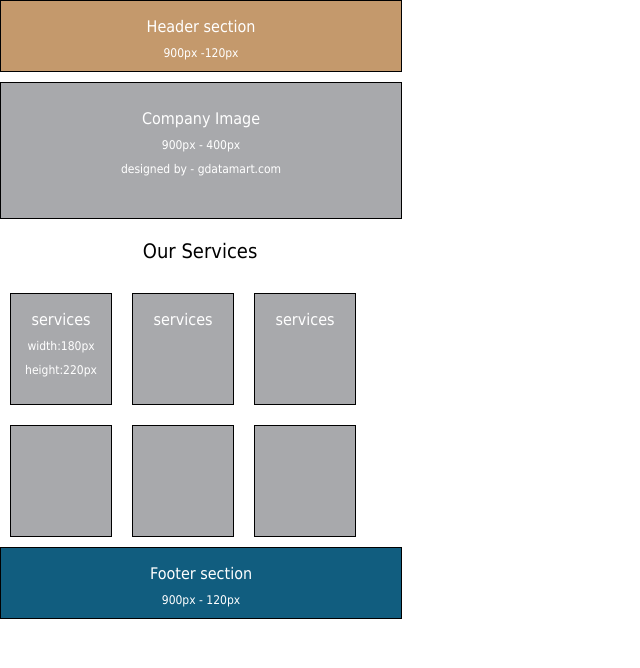
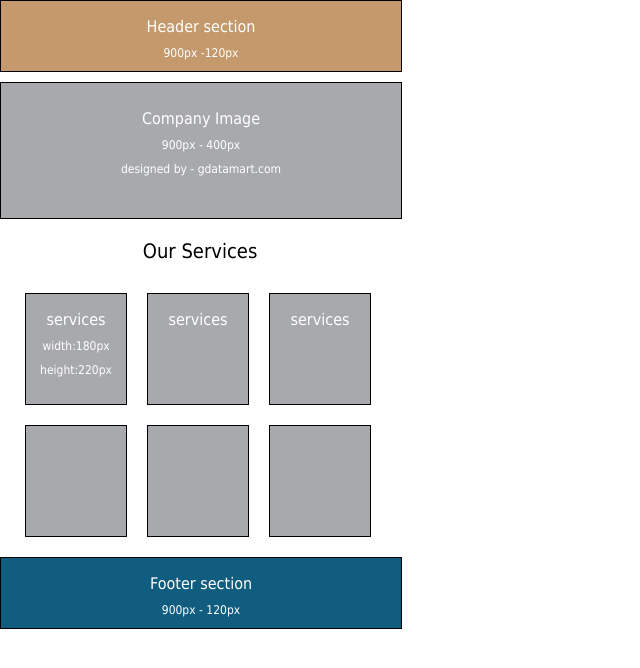
Before and after one commit to PhamTienLoc/BaiThucHanh, a plain HTML site: page index3.html in a window 1280 px wide. Shown: the whole page, without its empty margins (0-640 px from the left). Drawn offline with Linux system fonts and the light colour scheme.

Commit message:
Update index3.html

```diff
--- a/index3.html
+++ b/index3.html
@@ -56,6 +56,10 @@
             font: 20px Tahoma;
         }
 
+        .services .services_columns {
+            padding-bottom: 10px;
+        }
+
         .column {
             height: 110px;
             width: 100px;
@@ -63,6 +67,10 @@
             margin: 10px;
             background-color: #a8a9ac;
             border: 1px solid black;
+        }
+
+        .row {
+            margin-left: 15px;
         }
 
         .row::after {
```
